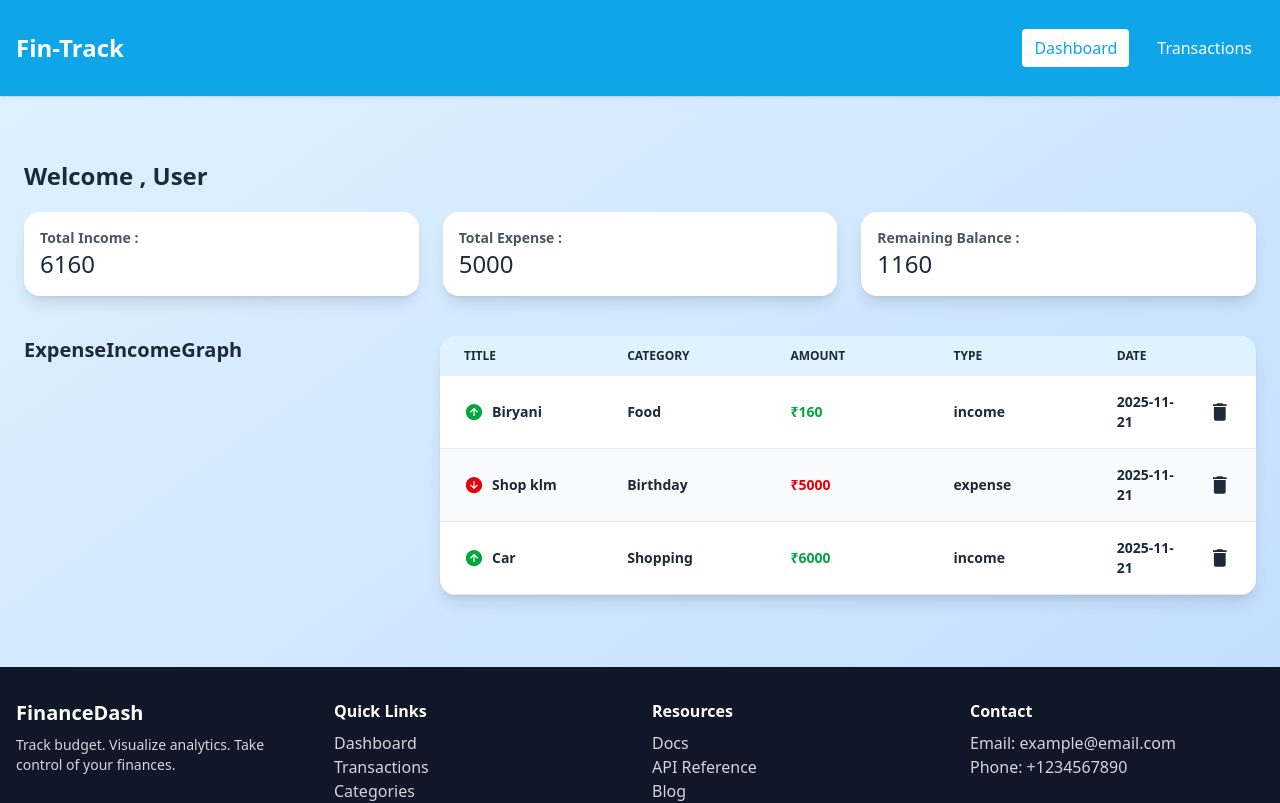
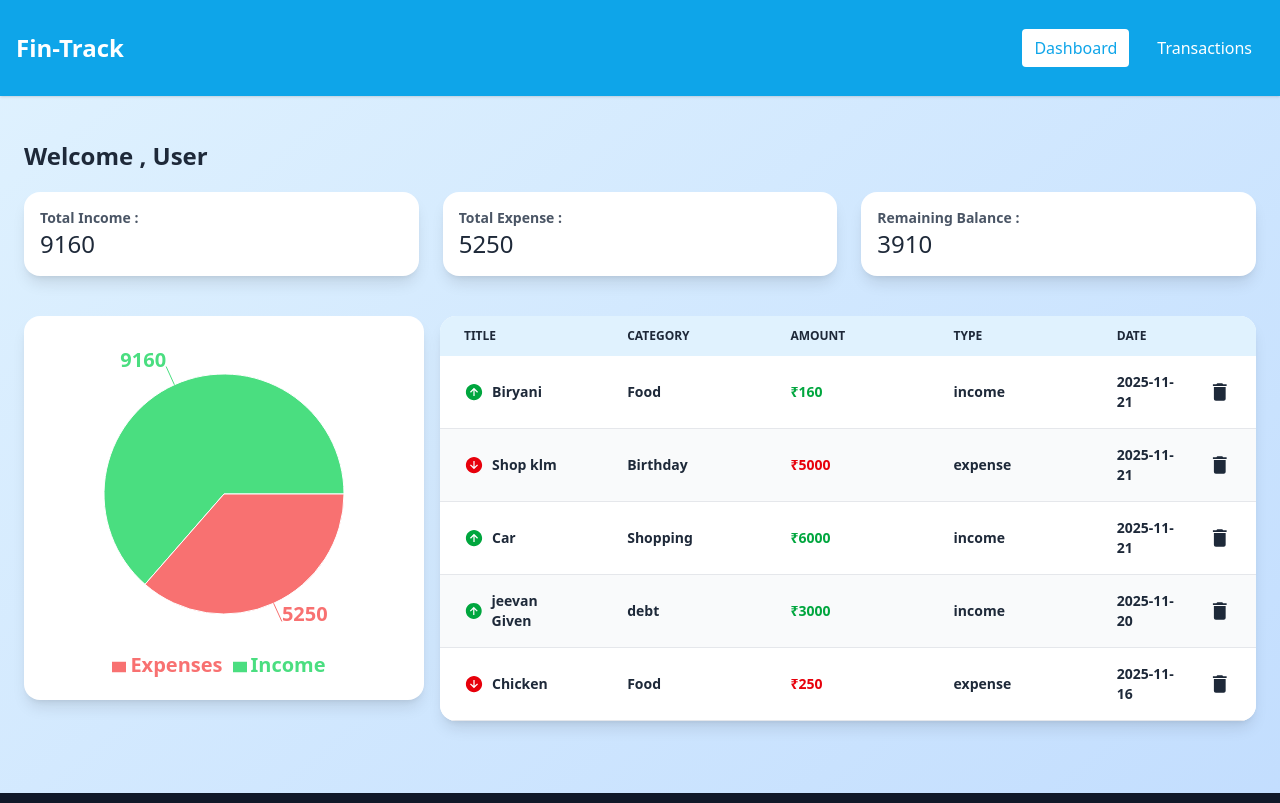
Before and after one commit to rohanginjupalli/Fin-Track, a React (Vite) app: page / in a window 1280 px wide. Shown: the top 803 px of the page. Built offline with nearby package versions, Linux system fonts and the light colour scheme; data requests are answered from the project's data file.

Commit message:
added pie chart functionality to the appilication

```diff
--- a/db.json
+++ b/db.json
@@ -23,6 +23,22 @@
       "category": "Shopping",
       "amount": "6000",
       "type": "income"
+    },
+    {
+      "id": "a752",
+      "date": "2025-11-20",
+      "title": "jeevan Given",
+      "category": "debt",
+      "amount": "3000",
+      "type": "income"
+    },
+    {
+      "id": "6e4d",
+      "date": "2025-11-16",
+      "title": "Chicken",
+      "category": "Food",
+      "amount": "250",
+      "type": "expense"
     }
   ]
 }
--- a/package.json
+++ b/package.json
@@ -19,6 +19,7 @@
     "react-icons": "^4.6.0",
     "react-redux": "^9.2.0",
     "react-router-dom": "^7.9.5",
+    "recharts": "^3.4.1",
     "tailwind-merge": "^3.2.0",
     "tailwindcss": "^4.1.17"
   },
--- a/src/Dashboard/ExpenseIncomeGraph.tsx
+++ /dev/null
@@ -1,9 +0,0 @@
-
-
-function ExpenseIncomeGraph() {
-  return (
-    <div>ExpenseIncomeGraph</div>
-  )
-}
-
-export default ExpenseIncomeGraph
--- /dev/null
+++ b/src/Dashboard/ExpensePieChart.tsx
@@ -0,0 +1,59 @@
+import { PieChart, Pie, Cell, Tooltip, Legend, ResponsiveContainer } from "recharts";
+import { type Transaction } from "../store/apis/transactionsApi";
+
+interface PieProps {
+  transactions: Transaction[];
+}
+
+const COLORS = ["#4ade80", "#f87171"];
+
+function ExpensePieChart({ transactions }: PieProps) {
+  // Safely convert amounts to numbers (API might return strings)
+  const income = transactions
+    .filter((t) => t.type === "income")
+    .reduce((sum, t) => sum + Number(t.amount), 0);
+
+  const expense = transactions
+    .filter((t) => t.type === "expense")
+    .reduce((sum, t) => sum + Number(t.amount), 0);
+
+  const data = [
+    { name: "Income", value: income },
+    { name: "Expenses", value: expense },
+  ];
+
+  const total = income + expense;
+
+  if (total === 0) {
+    return (
+      <div className="bg-white shadow-lg rounded-2xl p-6 h-96 flex items-center justify-center">
+        <p className="text-gray-600">No transactions to display</p>
+      </div>
+    );
+  }
+
+  return (
+    <div className="bg-white shadow-lg rounded-2xl p-4 h-96">
+      <ResponsiveContainer width="100%" height="100%">
+        <PieChart>
+          <Pie
+            data={data}
+            cx="50%"
+            cy="50%"
+            outerRadius={120}
+            dataKey="value"
+            label
+          >
+            {data.map((_, idx) => (
+              <Cell key={idx} fill={COLORS[idx]} />
+            ))}
+          </Pie>
+          <Tooltip />
+          <Legend />
+        </PieChart>
+      </ResponsiveContainer>
+    </div>
+  );
+}
+
+export default ExpensePieChart;
--- a/src/Dashboard/Home.tsx
+++ b/src/Dashboard/Home.tsx
@@ -1,8 +1,7 @@
-import ExpenseIncomeGraph from "./ExpenseIncomeGraph"
 import RecentTransactions from "./RecentTransactions"
 import SummaryCard from "./SummaryCard"
 import { useGetTransactionsQuery } from "../store/apis/transactionsApi"
-
+import ExpensePieChart from "./ExpensePieChart"
 interface aboutCard{
   title:string,
   amount:number
@@ -10,7 +9,8 @@ interface aboutCard{
 
 function Home() {
 
-  const {data} = useGetTransactionsQuery();
+  const { data } = useGetTransactionsQuery();
+  const transactions = data ?? [];
 
   const totalIncome = data?.reduce((acc, txn) => {
   return txn.type === 'income' ? acc + Number(txn.amount) : acc;
@@ -33,7 +33,7 @@ const remainingBalance = totalIncome - totalExpense;
 
   return (
     <div>
-        <div className="mt-10 px-6 w-full">
+        <div className="mt-5 px-6 w-full">
           <h2 className="text-2xl font-bold mb-5">Welcome , User</h2>
             <div className="grid grid-cols-1 sm:grid-cols-2 lg:grid-cols-3 gap-6">
               {summaryData.map((item, index) => (
@@ -43,10 +43,10 @@ const remainingBalance = totalIncome - totalExpense;
         </div>
         <div  className=" mt-10 px-6 grid grid-cols-6 gap-4  " >
           <div className="col-span-2 text-xl font-bold ">
-            <ExpenseIncomeGraph />
+            <ExpensePieChart transactions={transactions} />
           </div>
           <div className="col-span-4 text-xl font-bold ">
-            <RecentTransactions />
+            <RecentTransactions transactions={transactions} />
           </div>
 
         </div>
--- a/src/Dashboard/RecentTransactions.tsx
+++ b/src/Dashboard/RecentTransactions.tsx
@@ -1,16 +1,16 @@
-import { useGetTransactionsQuery, type Transaction } from "../store/apis/transactionsApi";
+import type { Transaction } from "../store/apis/transactionsApi";
 import TransactionTable from "../components/TransactionTable";
 
-function RecentTransactions() {
+interface RecentTransactionsProps {
+  transactions: Transaction[];
+}
 
-  const { data } = useGetTransactionsQuery();
-  const transactions: Transaction[] = data ?? [];
-
+function RecentTransactions({ transactions }: RecentTransactionsProps) {
   return (
     <div>
       <TransactionTable transactions={transactions} />
     </div>
-  )
+  );
 }
 
 export default RecentTransactions;
--- a/src/Dashboard/SummaryCard.tsx
+++ b/src/Dashboard/SummaryCard.tsx
@@ -8,8 +8,6 @@ interface SummaryCardDetails {
 
 
 function SummaryCard({title,amount}:SummaryCardDetails) {
-
-
 
   return (
     <div>
```
Also changed, not shown: 1 other file (tests, documents, lock files or other folders).
